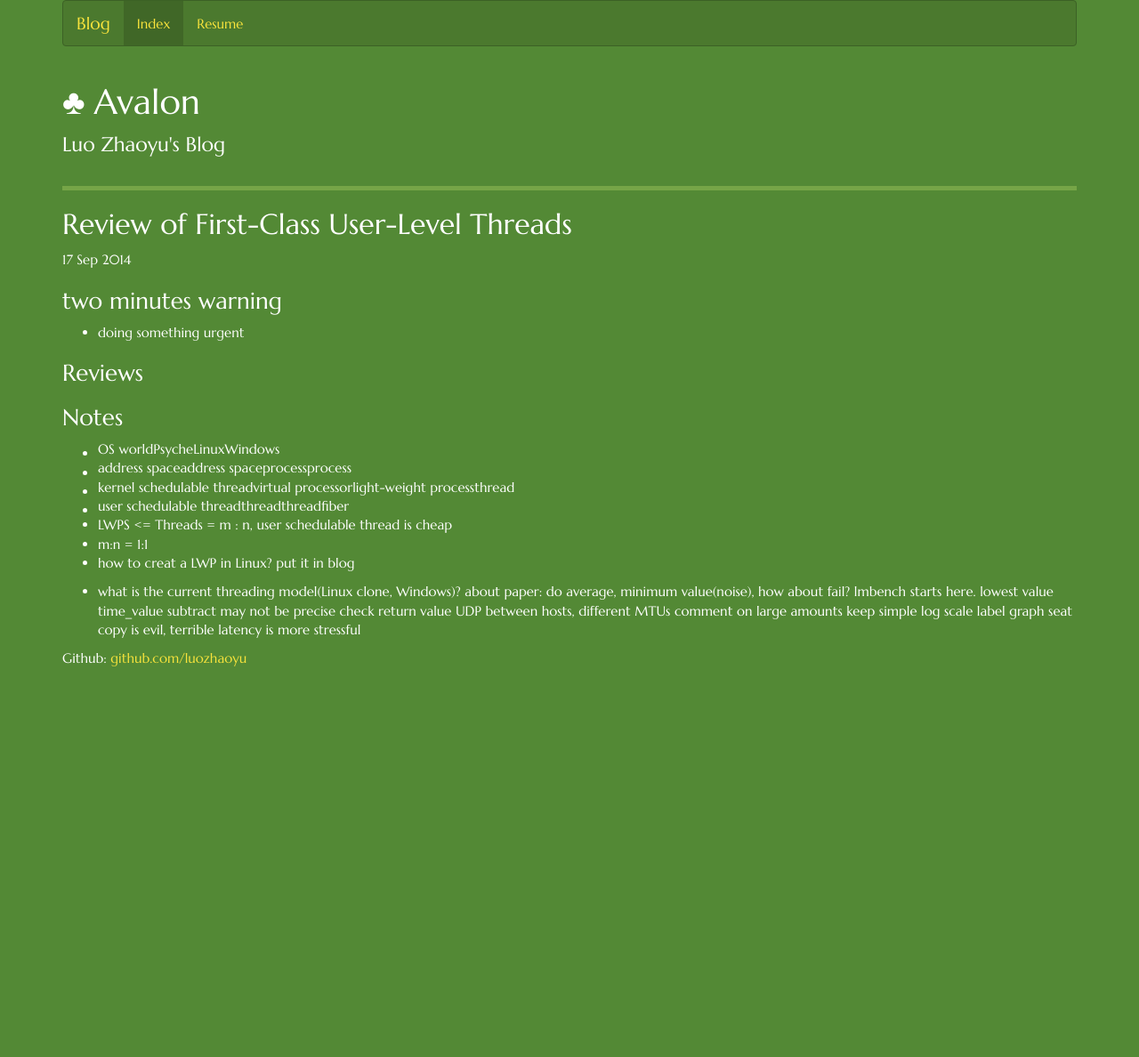
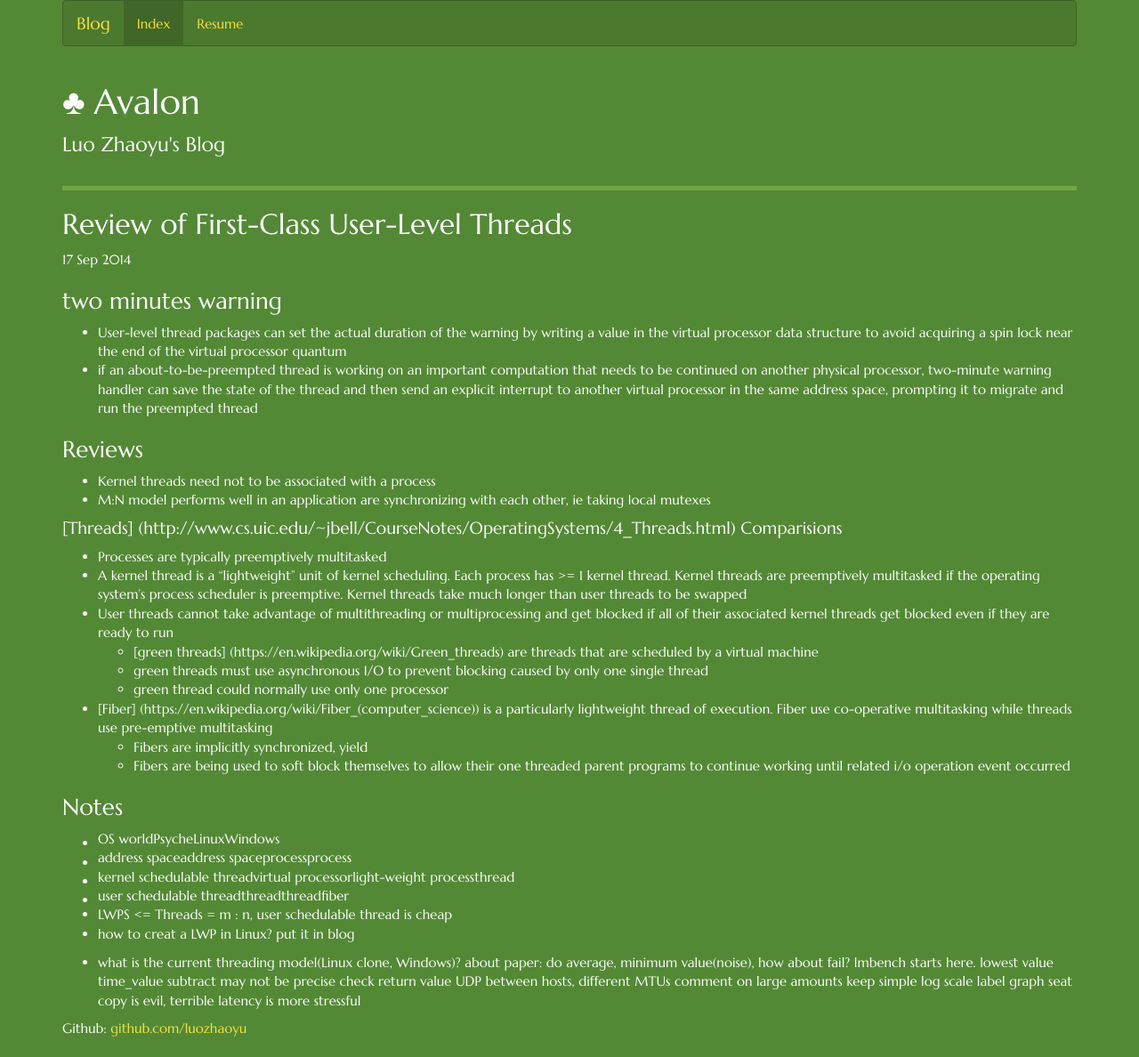
Before and after one commit to luozhaoyu/luozhaoyu.github.io, a Jekyll site: the page built from _posts/2014-09-17-review-of-first-class-user-level-threads.md, in a window 1280 px wide. Shown: the whole page at 89% size. Built offline with Jekyll 4.4.1, drawn with Linux system fonts in a browser that asks for light colours; nearby versions of some CDN libraries; Markdown is read by kramdown in place of the engine named in the settings; before the commit the page ends 900 px from its top, so only the background shows below that.

```diff
--- a/_posts/2014-09-17-review-of-first-class-user-level-threads.md
+++ b/_posts/2014-09-17-review-of-first-class-user-level-threads.md
@@ -4,11 +4,24 @@
 ---
 
 ### two minutes warning
-* doing something urgent
-
+* User-level thread packages can set the actual duration of the warning by writing a value in the virtual processor data structure to avoid acquiring a spin lock near the end of the virtual processor quantum
+* if an about-to-be-preempted thread is working on an important computation that needs to be continued on another physical processor, two-minute warning handler can save the state of the thread and then send an explicit interrupt to another virtual processor in the same address space, prompting it to migrate and run the preempted thread
 
 
 ### Reviews
+* Kernel threads need not to be associated with a process
+* M:N model performs well in an application are synchronizing with each other, ie taking local mutexes
+
+#### [Threads] (http://www.cs.uic.edu/~jbell/CourseNotes/OperatingSystems/4_Threads.html) Comparisions
+* Processes are typically preemptively multitasked
+* A kernel thread is a "lightweight" unit of kernel scheduling. Each process has >= 1 kernel thread. Kernel threads are preemptively multitasked if the operating system's process scheduler is preemptive. Kernel threads take much longer than user threads to be swapped
+* User threads cannot take advantage of multithreading or multiprocessing and get blocked if all of their associated kernel threads get blocked even if they are ready to run
+    * [green threads] (https://en.wikipedia.org/wiki/Green_threads) are threads that are scheduled by a virtual machine
+    * green threads must use asynchronous I/O to prevent blocking caused by only one single thread
+    * green thread could normally use only one processor
+* [Fiber] (https://en.wikipedia.org/wiki/Fiber_(computer_science)) is a particularly lightweight thread of execution. Fiber use co-operative multitasking while threads use pre-emptive multitasking
+    * Fibers are implicitly synchronized, yield
+    * Fibers are being used to soft block themselves to allow their one threaded parent programs to continue working until related i/o operation event occurred
 
 
 ### Notes
@@ -17,7 +30,6 @@
 * kernel schedulable thread| virtual processor| light-weight process| thread
 * user schedulable thread| thread| thread| fiber
 * LWPS <= Threads = m : n, user schedulable thread is cheap
-* m:n = 1:1
 * how to creat a LWP in Linux? put it in blog
 
 
```
Also changed, not shown: _posts/2014-09-24-virtualization.md (added, +23 -0 lines).
